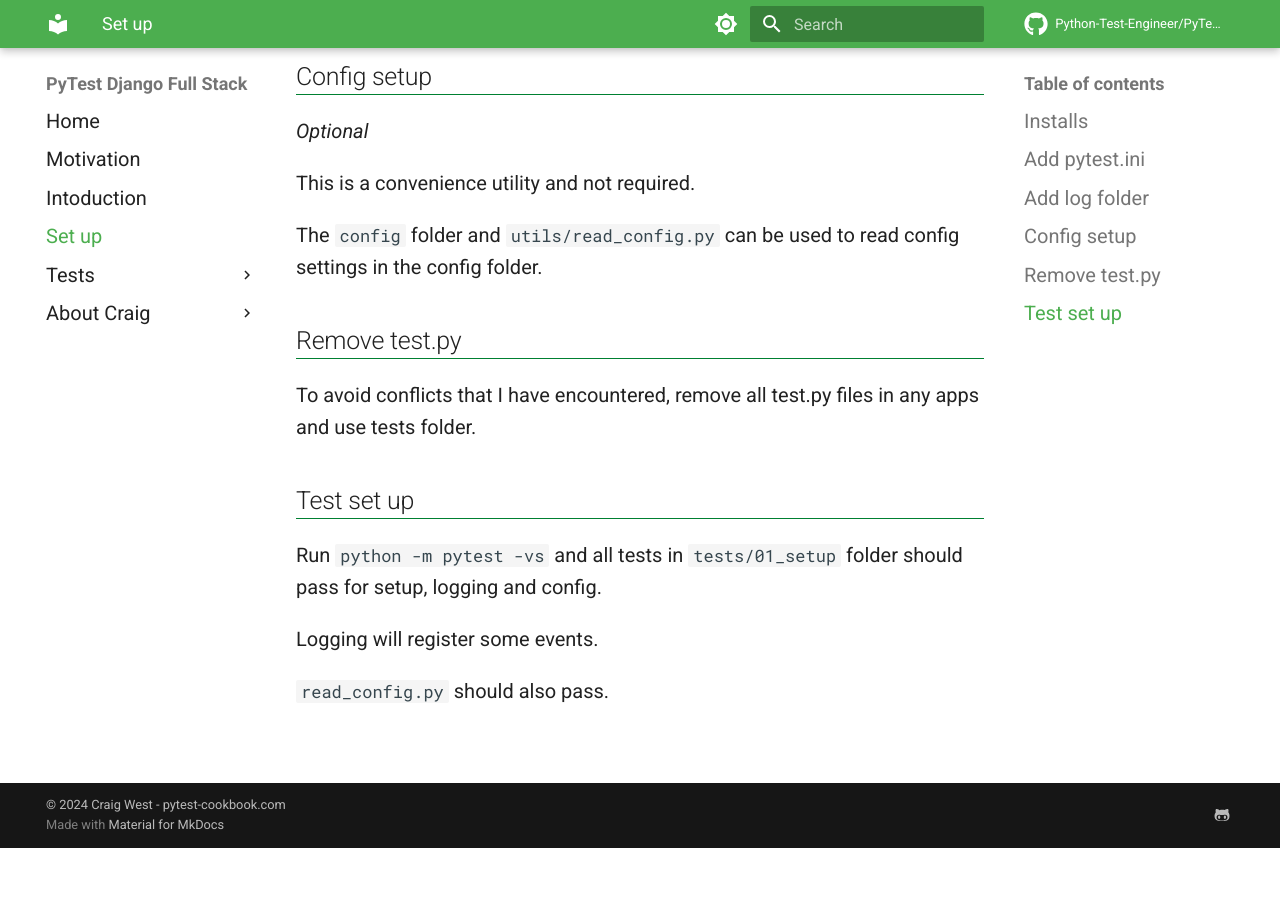
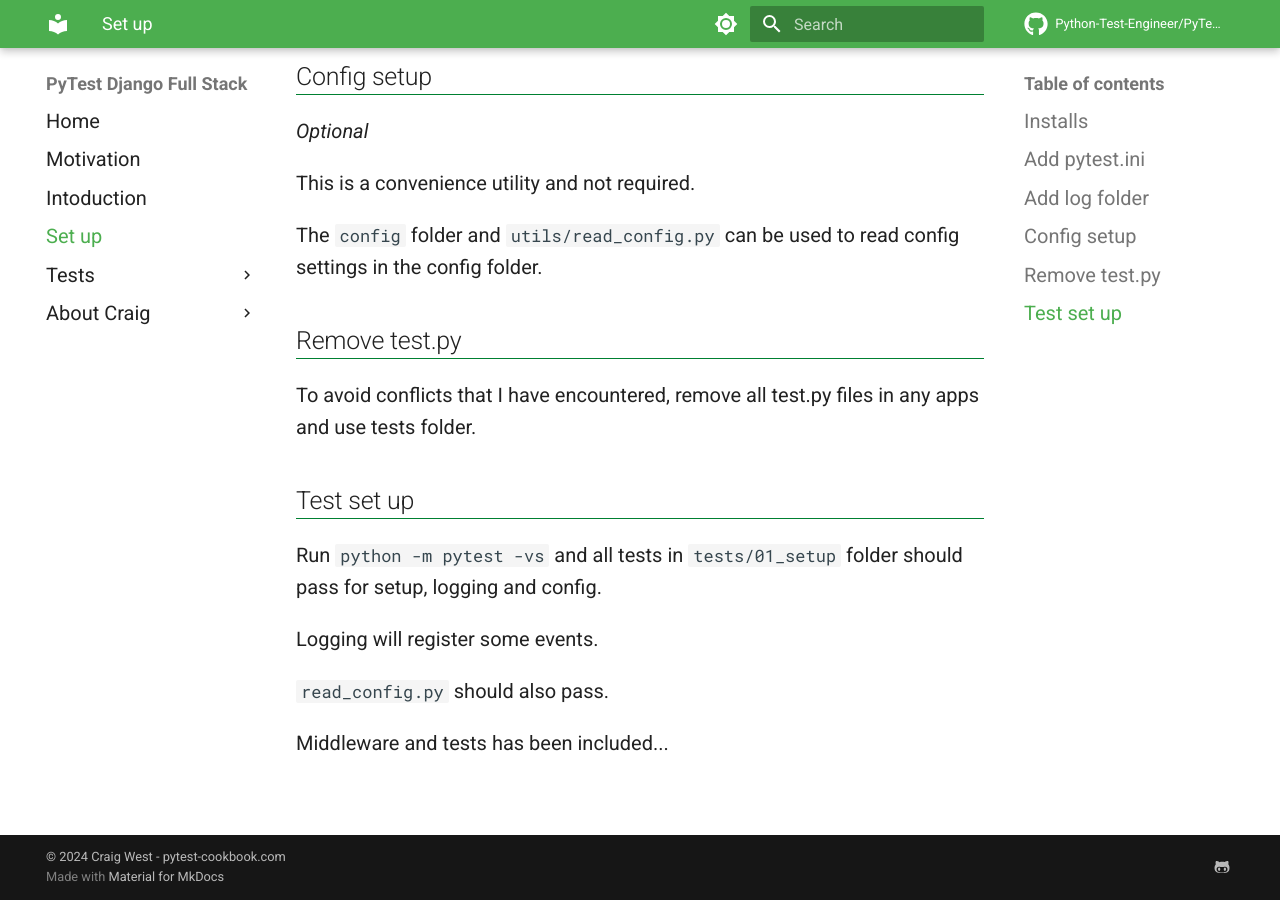
Before and after one commit to Python-Test-Engineer/PyTest-Django-Full-Stack-Book, an MkDocs documentation site: the page built from docs/setup.md, in a window 1280 px wide and 900 px high, scrolled down 1153 px. Built offline with MkDocs 1.6.1 and Material for MkDocs 9.7.7, drawn with Linux system fonts in a browser that asks for light colours; comment, search, counter and statistics services are not loaded; before the commit the page ends 2001 px from its top, so only the background shows below that.

Commit message:
middlkeware

```diff
--- a/docs/setup.md
+++ b/docs/setup.md
@@ -57,4 +57,6 @@ Logging will register some events.
 
 `read_config.py` should also pass.
 
+Middleware and tests has been included...
+
 <br>
```
